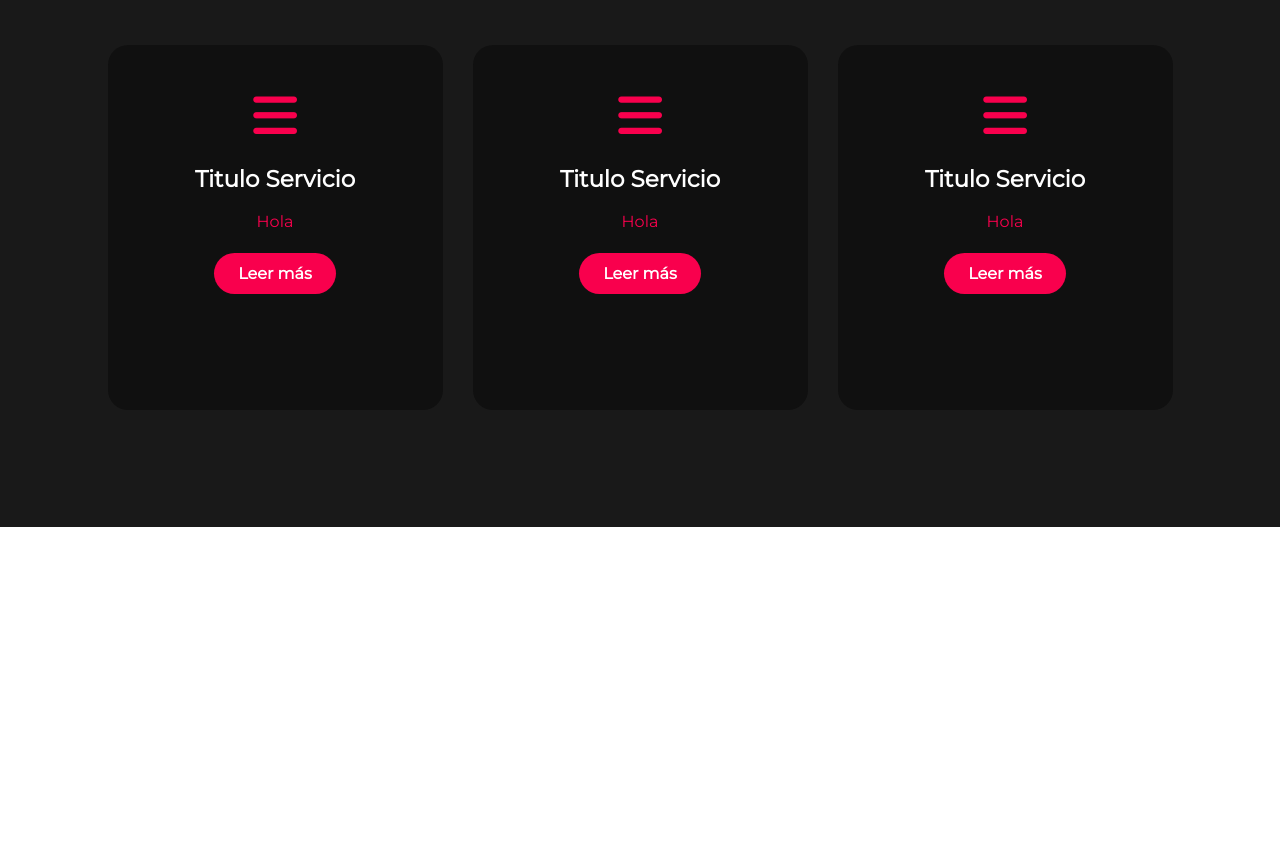
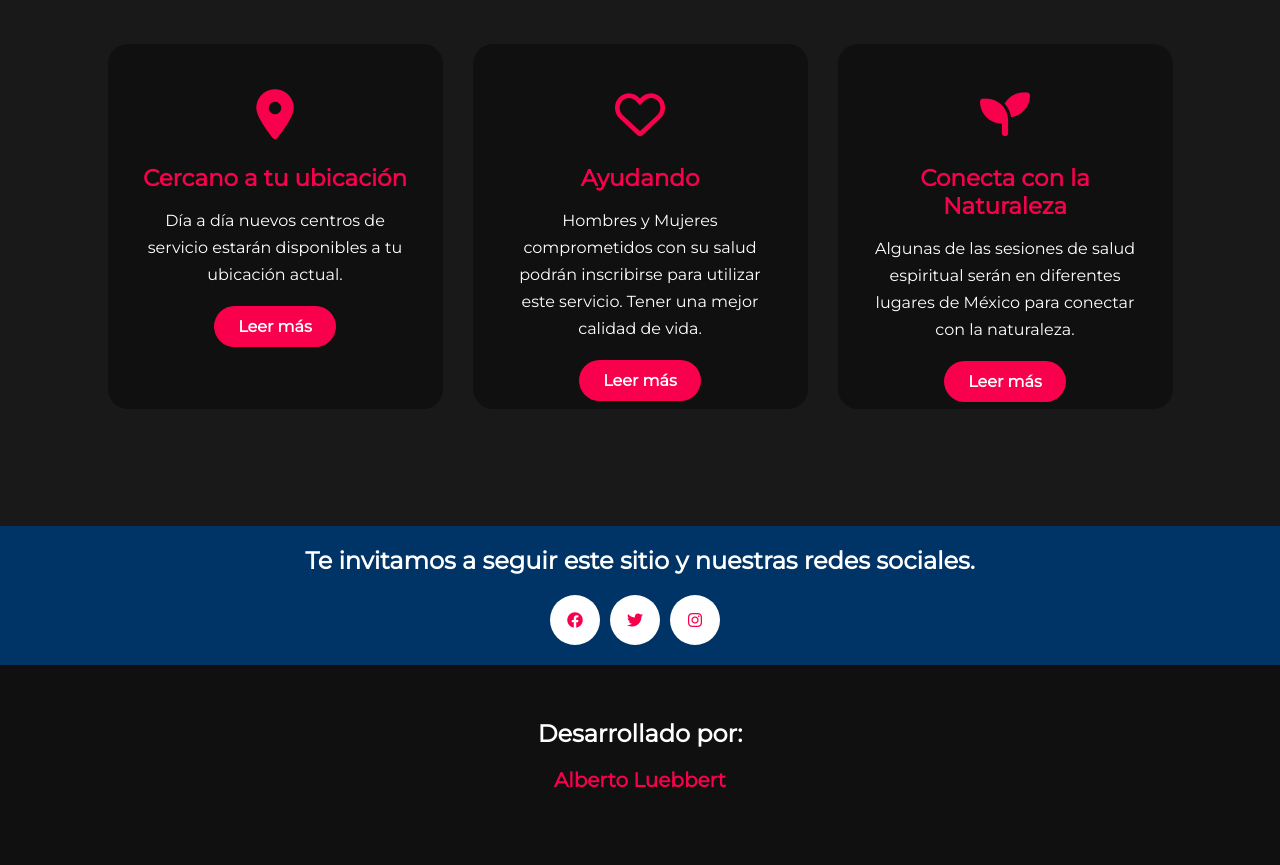
Before and after one commit to almsx/quidate, a plain HTML site: page index.html in a window 1280 px wide. Shown: the part 1622-2487 px from the top of the page. Before the commit the page ends 2149 px from the top, so only its background shows below. Drawn offline with Linux system fonts and the light colour scheme.

Commit message:
Maquetado final Desktop

```diff
--- a/css/about.css
+++ b/css/about.css
@@ -26,7 +26,7 @@
 
 .about-text h2{
 	color: #FFF;
-	font-size: 75px;
+	font-size: 65px;
 	text-transform: capitalize;
 	margin-bottom: 20px;
 }
@@ -34,24 +34,23 @@
 .about-text h5{
 	color: #FFF;
 	letter-spacing: 2px;
-	font-size: 22px;
+	font-size: 20px;
 	text-transform: capitalize;
 	margin-bottom: 25px;
 }
 
 .about-text p{
-	color: #f9004d;
+	color: #FFF;
 	letter-spacing: 1px;
 	line-height: 28px;
-	font-size: 18px;
+	font-size: 20px;
 	margin-bottom: 45px;
 }
 
 .about-text span{
-	color: #003366;
+	color: #f9004d;
 	letter-spacing: 1px;
-	line-height: 28px;
-	font-size: 18px;
+	font-size: 20px;
 	margin-bottom: 45px;
 }
 
--- /dev/null
+++ b/css/contact.css
@@ -0,0 +1,34 @@
+.contact {
+	background-color: #003366;
+	position: relative;
+    width: 100%;
+    display: flex;
+    flex-direction: column;
+    align-items: center;
+    justify-content: center;
+	padding: 20px 20px;
+}
+
+.contact p {
+	font-size: 24px;
+    color: #FFF;
+    margin-bottom: 20px;
+    font-weight: bold;
+}
+
+.social {
+	display: flex;
+}
+
+.social a {
+	width: 50px;
+	border-radius: 25px;
+	color:#f9004d;
+	text-decoration: none;
+	height: 50px;
+	margin-right: 10px;
+	background-color: #FFF;
+	display: flex;
+	align-items: center;
+	justify-content: center;
+}
--- a/css/services.css
+++ b/css/services.css
@@ -37,16 +37,17 @@
 	text-align: center;
 	margin: 25px 0px;
 	color: #f9004d;
+
 }
 
 h5{
-	color: #FFF;
+	color: #f9004d;
 	font-size: 23px;
 	margin-bottom: 15px;
 }
 
 .pra p{
-	color: #f9004d;
+	color: #FFF;
 	font-size: 16px;
 	line-height: 27px;
 	margin-bottom: 25px;
--- a/css/style.css
+++ b/css/style.css
@@ -2,8 +2,8 @@
 * {
     margin: 0;
     padding: 0;
+    box-sizing: border-box;
     font-family: 'Montserrat', sans-serif;
-    box-sizing: border-box;
 }
 
 .app {
@@ -24,7 +24,7 @@ nav {
 }
 
 .logo {
-    color: #fff;
+    color: #f9004d;
     cursor: pointer;
     font-size: 35px;
     letter-spacing: 1px;
@@ -41,15 +41,20 @@ nav ul li {
 }
 
 nav ul li a {
-    color: #fff;
+    color: #FFF;
     font-weight: bold;
     text-decoration: none;
     text-transform: capitalize;
+    padding: 10px 25px;
+    border-radius: 30px;
+    background-color: #003366;
+    border: 2px solid transparent;
 }
 
 nav ul li a:hover {
-    color: #003366;
-    transition: 0.4s;
+    background-color: #f9004d;
+    color: #FFF;
+    border: 2px solid transparent;
 }
 
 .btn {
@@ -65,6 +70,7 @@ nav ul li a:hover {
 
 .btn:hover {
     transform: scale(1.2);
+    background-color: #f9004d;
 }
 
 .content {
@@ -75,13 +81,14 @@ nav ul li a:hover {
 }
 
 h1 {
-    color: #fff;
+    color: #f9004d;
     font-size: 75px;
     margin: 20px 0px 20px;
 }
 
 h3 {
     color: #fff;
+    color: #003366;
     font-size: 25px;
     margin-bottom: 25px;
 }
@@ -121,3 +128,29 @@ h4 {
     top: 6px;
     right: 6px;
 }
+
+/* Footer */
+footer {
+    position: relative;
+    width: 100%;
+    height: 200px;
+    background: #101010;
+    display: flex;
+    flex-direction: column;
+    align-items: center;
+    justify-content: center;
+}
+
+footer p:nth-child(1){
+    font-size: 24px;
+    color: #FFF;
+    margin-bottom: 20px;
+    font-weight: bold;
+}
+
+footer p:nth-child(2){
+    font-size: 20px;
+    color:  #f9004d;
+    margin-bottom: 20px;
+    font-weight: bold;
+}
--- a/index.html
+++ b/index.html
@@ -9,6 +9,7 @@
     <link rel="stylesheet" href="css/style.css" />
     <link rel="stylesheet" href="css/about.css" />
     <link rel="stylesheet" href="css/services.css" />
+    <link rel="stylesheet" href="css/contact.css" />
     <link rel="preconnect" href="https://fonts.googleapis.com" />
     <link rel="preconnect" href="https://fonts.gstatic.com" crossorigin />
     <link href="https://fonts.googleapis.com/css2?family=Montserrat&display=swap" rel="stylesheet" />
@@ -32,8 +33,8 @@
         </nav>
         <!-- Content -->
         <div class="content">
-            <h4>Bienvenido a</h4>
-            <h1>Qui<span>date</span></h1>
+            <h4>Muy pronto</h4>
+            <h1>Para<span> tí</span></h1>
             <h3>Salud y Belleza.</h3>
             <div class="info-subscribe">
                 <form>
@@ -49,14 +50,15 @@
         <div class="main">
             <img src="images/quidate.jpg" alt="Quidate">
             <div class="about-text">
-                <h2>Sobre Quidate</h2>
-                <h5>Sobre<span>Quidate</span></h5>
+                <h2>Sobre nosotros</h2>
+                <h5>Salud al alcance <span>de tu mano.</span></h5>
                 <p>
-                    Lorem ipsum dolor sit amet, consectetur adipisicing elit. Voluptatem exercitationem, excepturi
-                    ducimus officiis nesciunt possimus magnam laboriosam, quas deserunt, sapiente quia dolores. Harum
-                    sunt, dolorum vel placeat natus vero voluptatem!
-                </p>
-                <button type="button">Escribir</button>
+                    <span>Quidate</span> nace para ayudar a Mujeres y Hombres preocupados por su salud física y espiritual.
+                    </p>
+                    <p>
+                        Podrás encontrar los servicios más cercanos a tu posición actual y a un costo preferencial.
+                    </p>
+                    <button type="button">¡Quiero saber más!</button>
             </div>
         </div>
     </section>
@@ -68,30 +70,32 @@
         </div>
         <div class="box">
             <div class="card">
-                <i class="fas fa-bars"></i>
-                <h5>Titulo Servicio</h5>
+                <i class="fa-sharp fa-solid fa-location-dot"></i>
+                <h5>Cercano a tu ubicación</h5>
                 <div class="pra">
-                    <p>Hola</p>
+                    <p>Día a día nuevos centros de servicio estarán disponibles a tu ubicación actual.</p>
                     <p>
                         <a href="#" class="button">Leer más</a>
                     </p>
                 </div>
             </div>
             <div class="card">
-                <i class="fas fa-bars"></i>
-                <h5>Titulo Servicio</h5>
+                <i class="fa-regular fa-heart"></i>
+                <h5>Ayudando</h5>
                 <div class="pra">
-                    <p>Hola</p>
+                    <p>Hombres y Mujeres comprometidos con su salud podrán inscribirse para utilizar este servicio. Tener una mejor calidad
+                        de vida.</p>
                     <p>
                         <a href="#" class="button">Leer más</a>
                     </p>
                 </div>
             </div>
             <div class="card">
-                <i class="fas fa-bars"></i>
-                <h5>Titulo Servicio</h5>
+                <i class="fa-solid fa-seedling"></i>
+                <h5>Conecta con la Naturaleza</h5>
                 <div class="pra">
-                    <p>Hola</p>
+                    <p>Algunas de las sesiones de salud espiritual serán en diferentes lugares de México para conectar con la naturaleza.
+                    </p>
                     <p>
                         <a href="#" class="button">Leer más</a>
                     </p>
@@ -102,6 +106,26 @@
     </div>
     <!-- Servicios -->
     <!-- Contacto -->
+    <div class="contact">
+        <p>Te invitamos a seguir este sitio y nuestras redes sociales.</p>
+        <div class="social">
+            <a href="#">
+                <i class="fa-brands fa-facebook"></i>
+            </a>
+            <a href="#">
+                <i class="fa-brands fa-twitter"></i>
+            </a>
+            <a href="#">
+                <i class="fa-brands fa-instagram"></i>
+            </a>
+        </div>
+    </div>
     <!-- Contacto -->
+    <!-- Footer -->
+    <footer>
+        <p>Desarrollado por:</p>
+        <p>Alberto Luebbert</p>
+    </footer>
+    <!-- Footer -->
 </body>
 </html>
```
Also changed, not shown: images/back.jpg (added), images/quidate.jpg (added).
